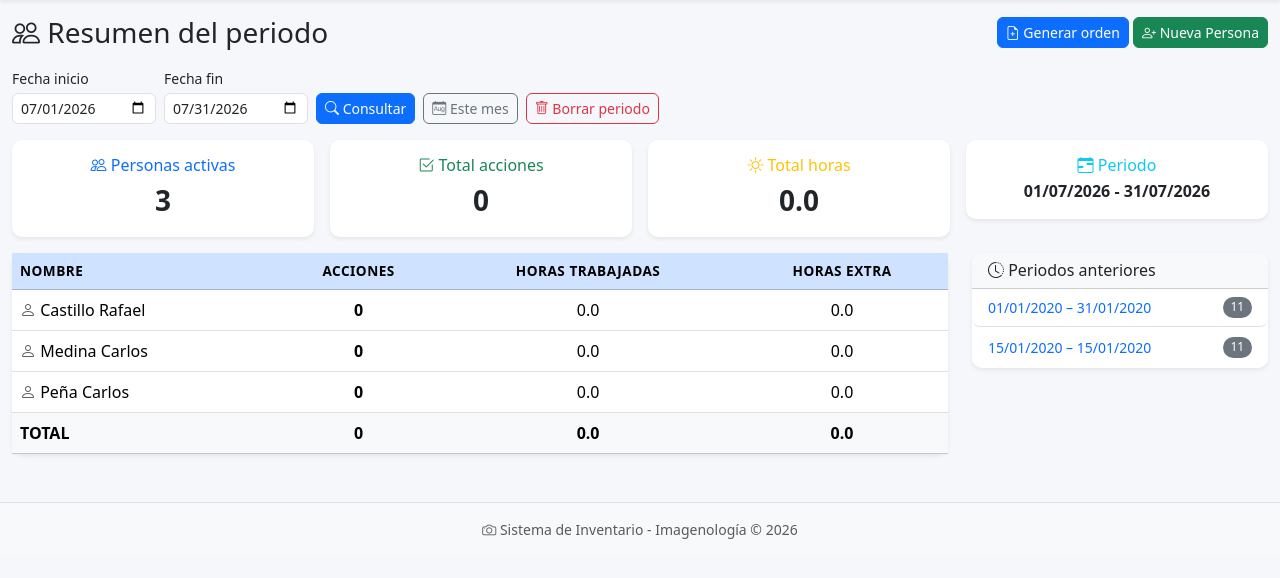
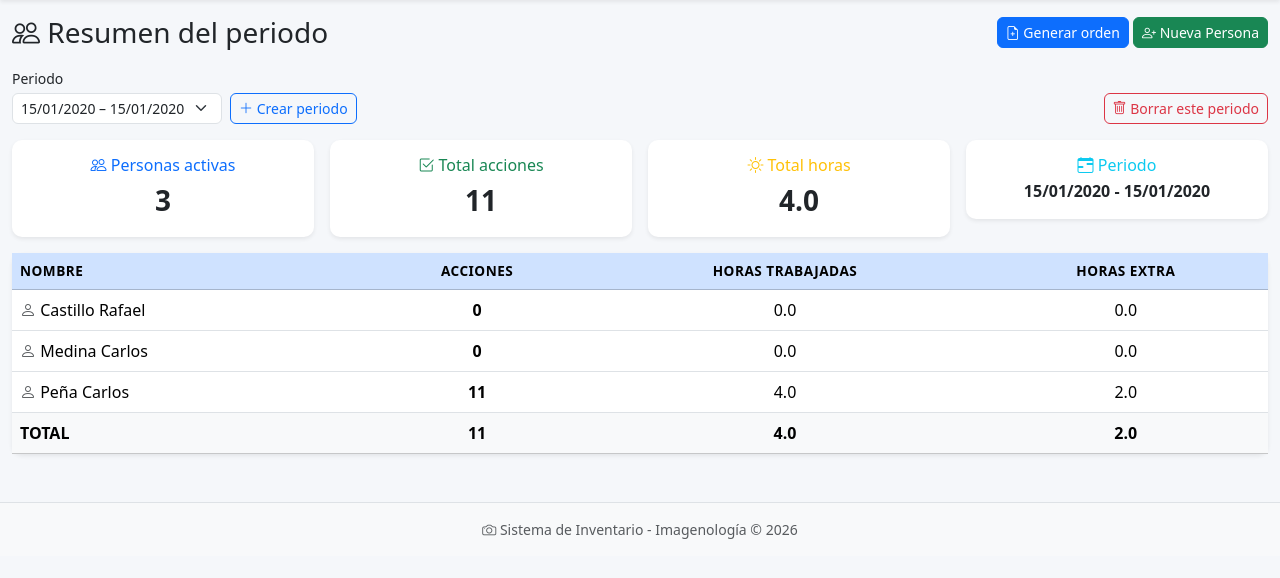
Before and after one commit to 1000carlospena-prog/imagenologia, a Django app: page /?periodo=1 in a window 1280 px wide. Shown: the part 56-634 px from the top of the page. Run offline with Django 4.2, Linux system fonts and the light colour scheme; a user stored in the database is signed in; data comes from the database, SQL or seed files in the repository; tables that the repository leaves empty hold one stand-in row (values such as "Sample post").

Commit message:
feat: modelo Periodo con CRUD, dashboard filtra por periodo, eliminar periodo con todo su contenido

```diff
--- a/inventario/models.py
+++ b/inventario/models.py
@@ -166,6 +166,30 @@ class PartePersona(models.Model):
         return f'{self.persona} - Parte {self.parte_id}'
 
 
+class Periodo(models.Model):
+    fecha_inicio = models.DateField('Fecha de inicio')
+    fecha_fin = models.DateField('Fecha de fin')
+    fecha_creacion = models.DateTimeField('Fecha de creación', auto_now_add=True)
+
+    class Meta:
+        verbose_name = 'Periodo'
+        verbose_name_plural = 'Periodos'
+        ordering = ['-fecha_inicio']
+
+    def __str__(self):
+        return f'{self.fecha_inicio:%d/%m/%Y} – {self.fecha_fin:%d/%m/%Y}'
+
+    def total_acciones(self):
+        from django.db.models import Sum
+        total = Asignacion.objects.filter(
+            fecha__gte=self.fecha_inicio, fecha__lte=self.fecha_fin
+        ).aggregate(t=Sum('acciones'))['t'] or 0
+        total += ParteTrabajo.objects.filter(
+            fecha_inicio__gte=self.fecha_inicio, fecha_fin__lte=self.fecha_fin
+        ).aggregate(t=Sum('total_acciones'))['t'] or 0
+        return total
+
+
 class Auditoria(models.Model):
     ACCIONES = [
         ('editar', 'Editar'),
--- a/inventario/templates/inventario/dashboard.html
+++ b/inventario/templates/inventario/dashboard.html
@@ -16,35 +16,35 @@
     </div>
 </div>
 
-<form method="GET" class="row g-2 mb-3 align-items-end">
+<div class="row g-2 mb-3 align-items-end">
     <div class="col-auto">
-        <label class="form-label small mb-1">Fecha inicio</label>
-        <input type="date" name="fecha_inicio" class="form-control form-control-sm"
-               value="{{ inicio|date:'Y-m-d' }}" required>
+        <form method="GET" class="row g-2 align-items-end">
+            <div class="col-auto">
+                <label class="form-label small mb-1">Periodo</label>
+                <select name="periodo" class="form-select form-select-sm" onchange="this.form.submit()">
+                    <option value="">-- Seleccionar --</option>
+                    {% for p in periodos %}
+                    <option value="{{ p.pk }}" {% if periodo_activo and p.pk == periodo_activo.pk %}selected{% endif %}>
+                        {{ p.fecha_inicio|date:'d/m/Y' }} – {{ p.fecha_fin|date:'d/m/Y' }}
+                    </option>
+                    {% endfor %}
+                </select>
             </div>
             <div class="col-auto">
-        <label class="form-label small mb-1">Fecha fin</label>
-        <input type="date" name="fecha_fin" class="form-control form-control-sm"
-               value="{{ fin|date:'Y-m-d' }}" required>
-    </div>
-    <div class="col-auto">
-        <button type="submit" class="btn btn-primary btn-sm">
-            <i class="bi bi-search"></i> Consultar
-        </button>
-    </div>
-    <div class="col-auto">
-        <a href="{% url 'dashboard' %}" class="btn btn-outline-secondary btn-sm">
-            <i class="bi bi-calendar-month"></i> Este mes
-        </a>
-    </div>
-    <div class="col-auto">
-        <a href="{% url 'periodo_delete' %}?fecha_inicio={{ inicio|date:'Y-m-d' }}&fecha_fin={{ fin|date:'Y-m-d' }}"
-           class="btn btn-outline-danger btn-sm"
-           onclick="return confirm('¿Eliminar todo el periodo {{ inicio|date:'d/m/Y' }} – {{ fin|date:'d/m/Y' }}?')">
-            <i class="bi bi-trash"></i> Borrar periodo
+                <a href="{% url 'periodo_create' %}" class="btn btn-outline-primary btn-sm">
+                    <i class="bi bi-plus-lg"></i> Crear periodo
                 </a>
             </div>
         </form>
+    </div>
+    <div class="col-auto ms-auto">
+        {% if periodo_activo %}
+        <a href="{% url 'periodo_delete' periodo_activo.pk %}" class="btn btn-outline-danger btn-sm">
+            <i class="bi bi-trash"></i> Borrar este periodo
+        </a>
+        {% endif %}
+    </div>
+</div>
 
 <div class="row g-3 mb-3">
     <div class="col-md-3">
@@ -81,8 +81,6 @@
     </div>
 </div>
 
-<div class="row">
-    <div class="col-md-9">
 <div class="card shadow-sm">
     <div class="card-body p-0">
         <div class="table-responsive">
@@ -131,31 +129,4 @@
         </div>
     </div>
 </div>
-    </div>
-
-    <div class="col-md-3">
-        <div class="card shadow-sm">
-            <div class="card-header bg-light">
-                <h6 class="mb-0"><i class="bi bi-clock-history"></i> Periodos anteriores</h6>
-            </div>
-            <div class="card-body p-0">
-                <ul class="list-group list-group-flush">
-                    {% for p in periodos %}
-                    <li class="list-group-item d-flex justify-content-between align-items-center py-2">
-                        <a href="?fecha_inicio={{ p.inicio|date:'Y-m-d' }}&fecha_fin={{ p.fin|date:'Y-m-d' }}"
-                           class="text-decoration-none small">
-                            {{ p.inicio|date:'d/m/Y' }} – {{ p.fin|date:'d/m/Y' }}
-                        </a>
-                        <span class="badge bg-secondary rounded-pill">{{ p.total_acciones }}</span>
-                    </li>
-                    {% empty %}
-                    <li class="list-group-item text-muted small text-center py-3">
-                        <i class="bi bi-inbox"></i> Sin periodos anteriores
-                    </li>
-                    {% endfor %}
-                </ul>
-            </div>
-        </div>
-    </div>
-</div>
 {% endblock %}
--- a/inventario/urls.py
+++ b/inventario/urls.py
@@ -27,7 +27,9 @@ urlpatterns = [
     path('equipos/<int:pk>/editar/', views.equipo_update, name='equipo_update'),
     path('equipos/<int:pk>/eliminar/', views.equipo_delete, name='equipo_delete'),
     path('equipos/duplicados/', views.equipo_duplicados, name='equipo_duplicados'),
-    path('periodo/eliminar/', views.periodo_delete, name='periodo_delete'),
+    path('periodos/', views.periodo_list, name='periodo_list'),
+    path('periodos/nuevo/', views.periodo_create, name='periodo_create'),
+    path('periodos/<int:pk>/eliminar/', views.periodo_delete, name='periodo_delete'),
     path('historial/', views.historial, name='historial'),
     path('historial/limpiar/', views.historial_clear, name='historial_clear'),
 ]
--- a/inventario/views.py
+++ b/inventario/views.py
@@ -6,7 +6,7 @@ from django.db.models import Sum, Count, Q
 from django.core.paginator import Paginator
 from django.utils import timezone
 import calendar
-from .models import Persona, OrdenTrabajo, Asignacion, ParteTrabajo, PartePersona, Equipo, Auditoria
+from .models import Persona, OrdenTrabajo, Asignacion, ParteTrabajo, PartePersona, Equipo, Auditoria, Periodo
 from .forms import PersonaForm, OrdenTrabajoForm, AsignacionForm, LoginForm, QuickPersonaForm, ParteTrabajoForm, EquipoForm
 
 
@@ -29,32 +29,14 @@ def _mes_actual_range():
     return inicio_mes, fin_mes
 
 
-def _periodos_anteriores():
-    from itertools import chain
-    rangos = set()
-    for p in ParteTrabajo.objects.values_list('fecha_inicio', 'fecha_fin').distinct():
-        rangos.add((p[0], p[1]))
-    for a in Asignacion.objects.values_list('fecha', flat=True).distinct():
-        inicio = date(a.year, a.month, 1)
-        ultimo = calendar.monthrange(a.year, a.month)[1]
-        fin = date(a.year, a.month, ultimo)
-        rangos.add((inicio, fin))
-    periodos = []
-    for inicio, fin in rangos:
-        total_acciones = (
-            Asignacion.objects.filter(fecha__gte=inicio, fecha__lte=fin)
-            .aggregate(t=Sum('acciones'))['t'] or 0
-        ) + (
-            ParteTrabajo.objects.filter(fecha_inicio__gte=inicio, fecha_fin__lte=fin)
-            .aggregate(t=Sum('total_acciones'))['t'] or 0
-        )
-        periodos.append({
-            'inicio': inicio,
-            'fin': fin,
-            'total_acciones': total_acciones,
-        })
-    periodos.sort(key=lambda x: x['fin'], reverse=True)
-    return periodos
+def _periodo_desde_id(request):
+    pk = request.GET.get('periodo') or request.POST.get('periodo')
+    if pk:
+        try:
+            return Periodo.objects.get(pk=pk)
+        except (Periodo.DoesNotExist, ValueError):
+            pass
+    return None
 
 
 def login_view(request):
@@ -124,14 +106,9 @@ def dashboard(request):
         return redirect('login')
     persona_id = request.session.get('persona_id')
 
-    fi = request.GET.get('fecha_inicio', '')
-    ff = request.GET.get('fecha_fin', '')
-    if fi and ff:
-        try:
-            inicio = datetime.strptime(fi, '%Y-%m-%d').date()
-            fin = datetime.strptime(ff, '%Y-%m-%d').date()
-        except (ValueError, TypeError):
-            inicio, fin = _mes_actual_range()
+    periodo = _periodo_desde_id(request)
+    if periodo:
+        inicio, fin = periodo.fecha_inicio, periodo.fecha_fin
     else:
         inicio, fin = _mes_actual_range()
 
@@ -174,13 +151,14 @@ def dashboard(request):
     total_acciones_global = sum(p.total_act for p in personas)
     total_horas_global = sum(p.total_horas for p in personas)
     total_he_global = sum(p.total_he for p in personas)
-    periodos = _periodos_anteriores()
+    periodos = Periodo.objects.all()
 
     context = {
         'personas': personas,
         'persona_actual': persona_actual,
         'inicio': inicio,
         'fin': fin,
+        'periodo_activo': periodo,
         'total_acciones_global': total_acciones_global,
         'total_horas_global': total_horas_global,
         'total_he_global': total_he_global,
@@ -653,42 +631,68 @@ def equipo_duplicados(request):
     })
 
 
-def periodo_delete(request):
+def periodo_list(request):
     if not request.user.is_authenticated:
         return redirect('login')
-    fi = request.POST.get('fecha_inicio') or request.GET.get('fecha_inicio', '')
-    ff = request.POST.get('fecha_fin') or request.GET.get('fecha_fin', '')
-    if not fi or not ff:
-        messages.error(request, 'Debes especificar un periodo.')
-        return redirect('dashboard')
-    try:
-        inicio = datetime.strptime(fi, '%Y-%m-%d').date()
-        fin = datetime.strptime(ff, '%Y-%m-%d').date()
-    except (ValueError, TypeError):
-        messages.error(request, 'Fechas inválidas.')
-        return redirect('dashboard')
+    periodos = Periodo.objects.all()
+    return render(request, 'inventario/periodo_list.html', {
+        'periodos': periodos,
+    })
+
+
+def periodo_create(request):
+    if not request.user.is_authenticated:
+        return redirect('login')
+    if request.method == 'POST':
+        fi = request.POST.get('fecha_inicio', '')
+        ff = request.POST.get('fecha_fin', '')
+        if fi and ff:
+            try:
+                inicio = datetime.strptime(fi, '%Y-%m-%d').date()
+                fin = datetime.strptime(ff, '%Y-%m-%d').date()
+                if fin < inicio:
+                    messages.error(request, 'La fecha fin no puede ser anterior a la fecha inicio.')
+                    return render(request, 'inventario/periodo_form.html', {'inicio': fi, 'fin': ff})
+                Periodo.objects.create(fecha_inicio=inicio, fecha_fin=fin)
+                messages.success(request, f'Periodo {inicio:%d/%m/%Y} – {fin:%d/%m/%Y} creado.')
+                return redirect('dashboard')
+            except (ValueError, TypeError):
+                messages.error(request, 'Fechas inválidas.')
+        else:
+            messages.error(request, 'Ambas fechas son requeridas.')
+    return render(request, 'inventario/periodo_form.html')
+
+
+def periodo_delete(request, pk):
+    if not request.user.is_authenticated:
+        return redirect('login')
+    periodo = get_object_or_404(Periodo, pk=pk)
 
     if request.method == 'POST':
-        partes = ParteTrabajo.objects.filter(fecha_inicio__gte=inicio, fecha_fin__lte=fin)
+        partes = ParteTrabajo.objects.filter(
+            fecha_inicio__gte=periodo.fecha_inicio, fecha_fin__lte=periodo.fecha_fin
+        )
         cant_partes = partes.count()
         partes.delete()
 
-        asignaciones = Asignacion.objects.filter(fecha__gte=inicio, fecha__lte=fin)
+        asignaciones = Asignacion.objects.filter(
+            fecha__gte=periodo.fecha_inicio, fecha__lte=periodo.fecha_fin
+        )
         cant_asig = asignaciones.count()
         asignaciones.delete()
 
         OrdenTrabajo.objects.filter(~Q(asignaciones__pk__isnull=False)).delete()
+        periodo.delete()
 
         messages.success(
             request,
-            f'Periodo {inicio:%d/%m/%Y} – {fin:%d/%m/%Y} eliminado: '
+            f'Periodo {periodo.fecha_inicio:%d/%m/%Y} – {periodo.fecha_fin:%d/%m/%Y} eliminado: '
             f'{cant_partes} parte(s) y {cant_asig} asignacion(es).'
         )
         return redirect('dashboard')
 
     return render(request, 'inventario/periodo_confirm_delete.html', {
-        'inicio': inicio,
-        'fin': fin,
+        'periodo': periodo,
     })
 
 
```
Also changed, not shown: inventario/admin.py (+7 -1 lines), inventario/templates/inventario/periodo_confirm_delete.html (+3 -5 lines), inventario/templates/inventario/periodo_form.html (added, +37 -0 lines), inventario/templates/inventario/periodo_list.html (added, +51 -0 lines), inventario/migrations/0010_periodo.py (added). Lines whose indentation alone changed are shown as unchanged.
